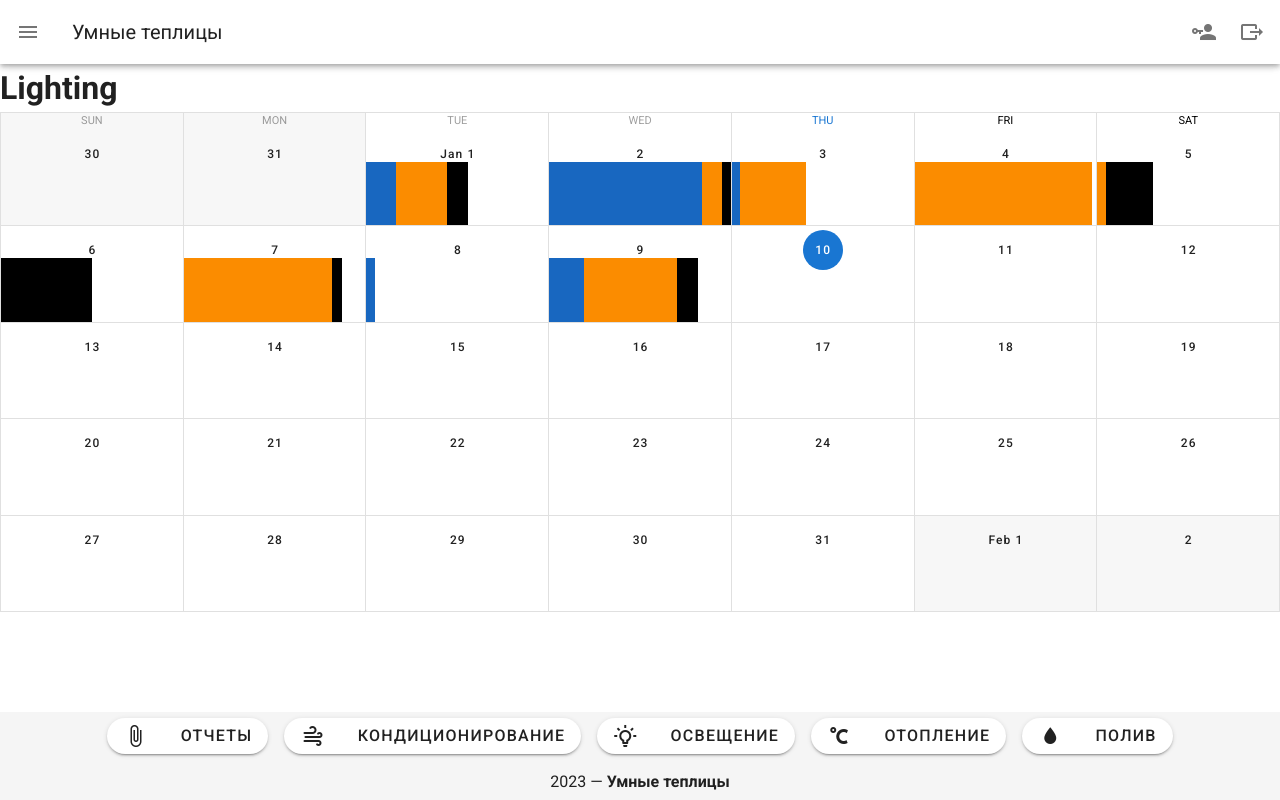
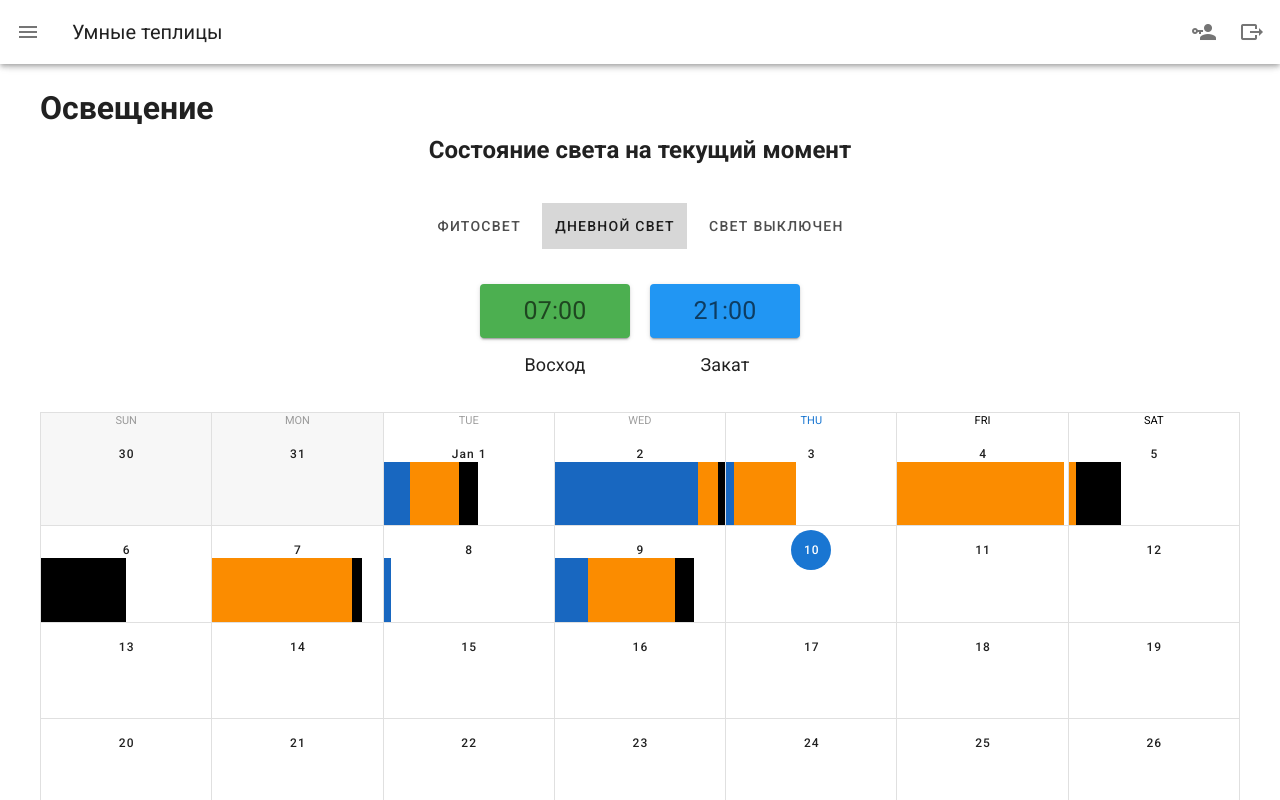
Before and after one commit to AlexandrKolomytsev/arduino-project, a Vue app: page /lighting in a window 1280 px wide. Shown: the top 800 px of the page. Built offline with nearby package versions, Linux system fonts and the light colour scheme.

Commit message:
lighting

```diff
--- a/src/components/HelloWorld.vue
+++ b/src/components/HelloWorld.vue
@@ -1,5 +1,15 @@
 <template>
   <div>
+    <v-btn @click="testApi">
+      Тест api
+    </v-btn>
+    <canvas
+        width="1000"
+        height="600"
+        class="canvas-grid"
+        ref="canvasGrid"
+    >
+    </canvas>
     <v-container>
       <v-carousel v-model="model">
         <v-carousel-item
@@ -44,13 +54,42 @@ export default {
   }),
   mounted() {
     this.src();
+    this.buildGrid()
   },
   methods: {
+    buildGrid () {
+      const context = this.$refs.canvasGrid.getContext('2d')
+      for (let x = 0.5; x < 800; x += 50) {
+        context.moveTo(x, 0)
+        context.lineTo(x, 800)
+      }
+
+      for (let y = 0.5; y < 800; y += 50) {
+        context.moveTo(0, y)
+        context.lineTo(800, y)
+      }
+
+      context.lineWidth = 1
+      context.globalAlpha = 1
+      context.strokeStyle = "rgba(255, 0, 0, 1)"
+      context.stroke()
+    },
     src() {
       let recaptchaScript = document.createElement('script');
       recaptchaScript.setAttribute('src', 'https://cdnjs.cloudflare.com/ajax/libs/socket.io/2.0.4/socket.io.js');
       document.head.appendChild(recaptchaScript);
     },
+    testApi() {
+        axios.post('https://arduino-back-production.up.railway.app/', {
+          mode: 'no-cors',
+        })
+            .then((response) => {
+              console.log(response.data);
+            })
+            .catch(function (error) {
+              console.log(error);
+            });
+      }
   }
 };
 </script>
--- a/src/components/charts/ChartAirTemperature.vue
+++ b/src/components/charts/ChartAirTemperature.vue
@@ -124,7 +124,7 @@ export default {
   },
   mounted() {
     this.interval = setInterval(() => {
-      axios.post('http://localhost:3000/led', {
+      axios.post('http://localhost:3000/temp', {
         mode: 'no-cors',
       })
           .then((response) => {
--- a/src/views/Lighting.vue
+++ b/src/views/Lighting.vue
@@ -1,6 +1,63 @@
 <template>
   <div class="Lighting">
-    <h1>Lighting</h1>
+    <h1>Освещение</h1>
+    <div class="buttons-wrapper">
+      <h2 class="buttons-description" align-self="center">Состояние света на текущий момент</h2>
+
+      <v-btn-toggle
+          class="toggle-wrapper"
+          v-model="text"
+          :rounded='false'
+          color="deep-purple-accent-3"
+          group
+      >
+        <v-btn value="left">
+          Фитосвет
+        </v-btn>
+
+        <v-btn value="center">
+          Дневной свет
+        </v-btn>
+
+        <v-btn value="right">
+          Свет выключен
+        </v-btn>
+
+      </v-btn-toggle>
+    </div>
+
+    <div class="cur-light-time">
+      <div>
+        <v-card
+            class="mx-auto"
+            color="green"
+            width="150px"
+        >
+          <v-card-text class="text-time">
+            07:00
+          </v-card-text>
+        </v-card>
+        <v-card-text>
+          Восход
+        </v-card-text>
+      </div>
+
+      <div>
+        <v-card
+            class="mx-auto"
+            color="blue "
+            width="150px"
+        >
+          <v-card-text class="text-time">
+            21:00
+          </v-card-text>
+        </v-card>
+        <v-card-text>
+          Закат
+        </v-card-text>
+      </div>
+    </div>
+
     <v-row>
       <v-col>
         <v-sheet height="500">
@@ -30,6 +87,8 @@
         </v-sheet>
       </v-col>
     </v-row>
+
+
   </div>
 </template>
 
@@ -50,7 +109,47 @@ export default {
     },
     colors: ['#1867c0', '#fb8c00', '#000000'],
     category: ['Development', 'Meetings', 'Slacking'],
+    text: 'center',
+    icon: 'justify',
+    toggle_none: null,
+    toggle_one: 0,
+    toggle_exclusive: 2,
+    toggle_multiple: [0, 1, 2],
   }),
 
 }
 </script>
+<style scoped lang="scss">
+.Lighting {
+  margin: 20px 40px;
+  .cur-light-time {
+    display: flex;
+    gap: 20px;
+    margin: 0 auto 20px;
+    justify-content: center;
+    .mx-auto {
+      margin: 0 !important;
+    }
+  }
+  .v-card__text {
+    text-align: center;
+    font-size: 18px;
+  }
+  .text-time {
+    font-size: 25px;
+    text-align: center;
+  }
+  .buttons-wrapper {
+    margin: 0 auto;
+    .buttons-description {
+      display: flex;
+      justify-content: center;
+    }
+    .toggle-wrapper {
+      margin: 30px auto;
+      display: flex;
+      justify-content: center;
+    }
+  }
+}
+</style>
```
Also changed, not shown: 1 other file (tests, documents, lock files or other folders).
